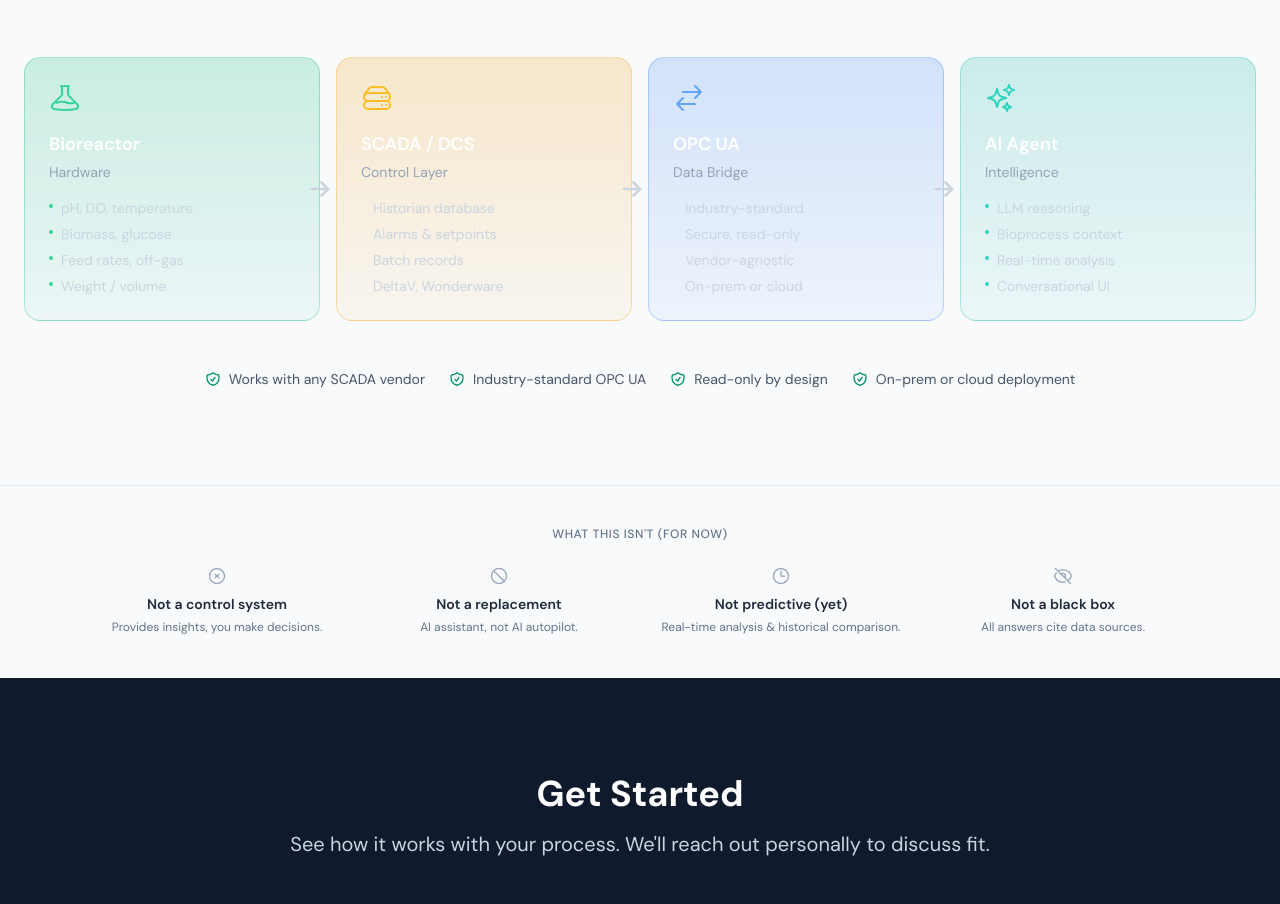
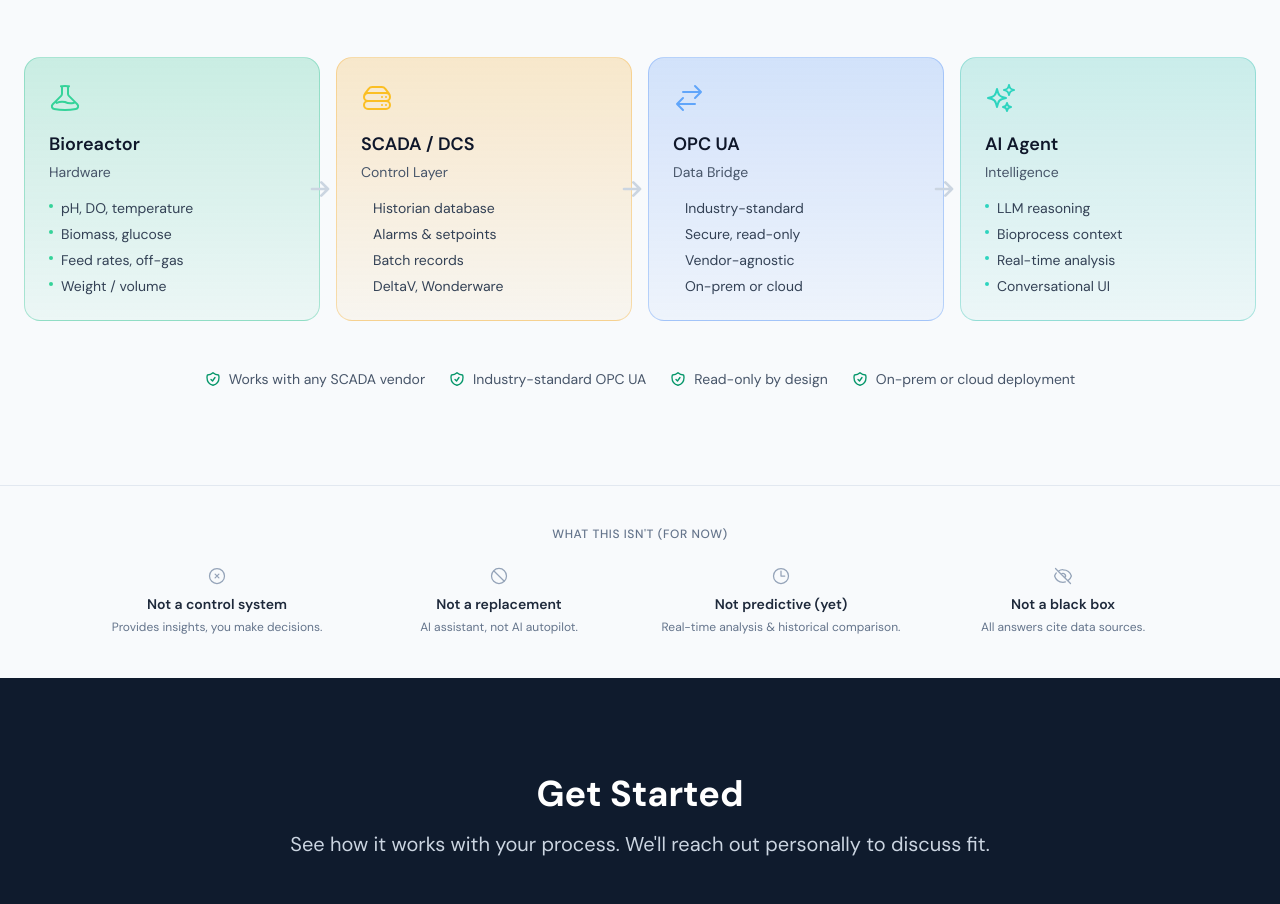
Before and after one commit to eyal-algocell/bioreactorai_landing_page, a Next.js app: page / in a window 1280 px wide. Shown: the part 3120-4024 px from the top of the page. Built offline with nearby package versions, Linux system fonts and the light colour scheme.

Commit message:
fix(architecture): darken card text for better readability on light background

```diff
--- a/components/Architecture.tsx
+++ b/components/Architecture.tsx
@@ -73,11 +73,11 @@ export default function Architecture() {
             <div key={i} className="relative">
               <div className={`bg-gradient-to-b ${layer.color} border ${layer.borderColor} rounded-2xl p-6 h-full`}>
                 <div className={`${layer.iconColor} mb-4`}>{layer.icon}</div>
-                <h3 className="text-white font-semibold text-lg mb-1">{layer.label}</h3>
-                <p className="text-slate-400 text-sm mb-4">{layer.sublabel}</p>
+                <h3 className="text-slate-900 font-semibold text-lg mb-1">{layer.label}</h3>
+                <p className="text-slate-600 text-sm mb-4">{layer.sublabel}</p>
                 <ul className="space-y-1.5">
                   {layer.details.map((d, j) => (
-                    <li key={j} className="text-slate-300 text-sm flex items-start gap-2">
+                    <li key={j} className="text-slate-700 text-sm flex items-start gap-2">
                       <span className={`mt-1.5 w-1 h-1 rounded-full ${layer.iconColor.replace('text-', 'bg-')} flex-shrink-0`} />
                       {d}
                     </li>
```
